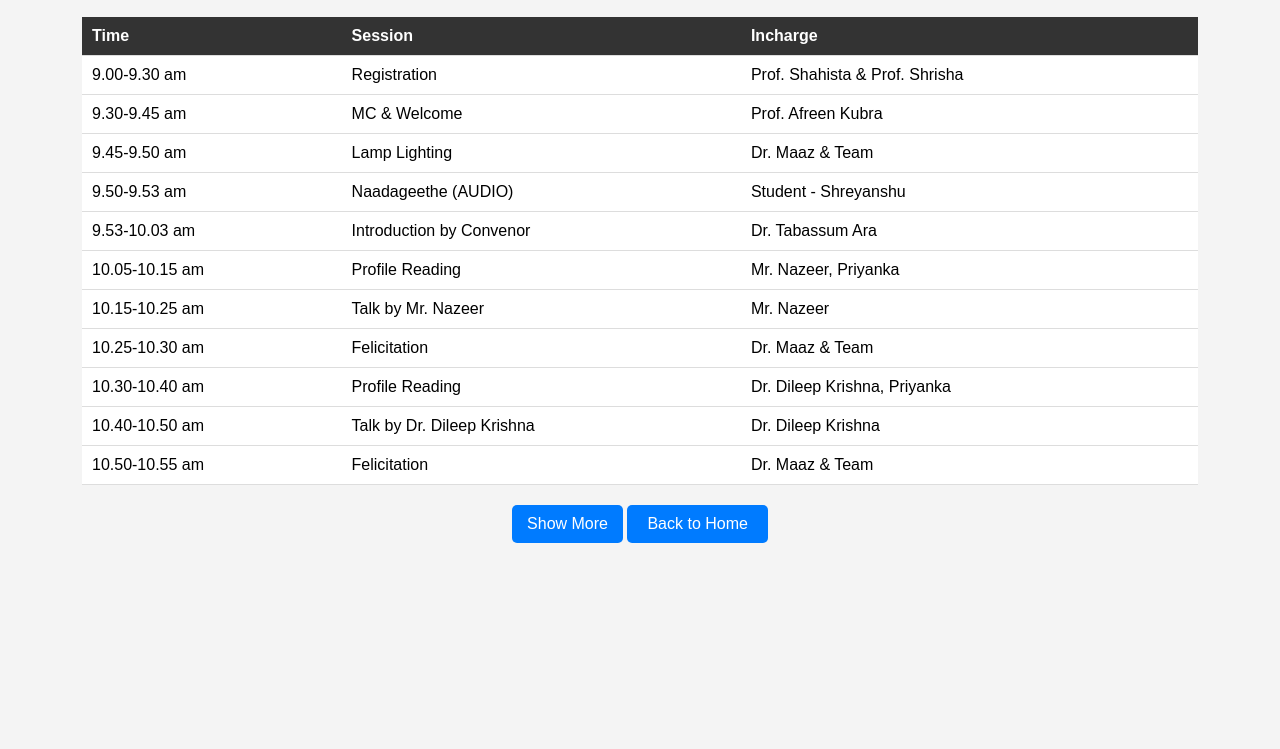
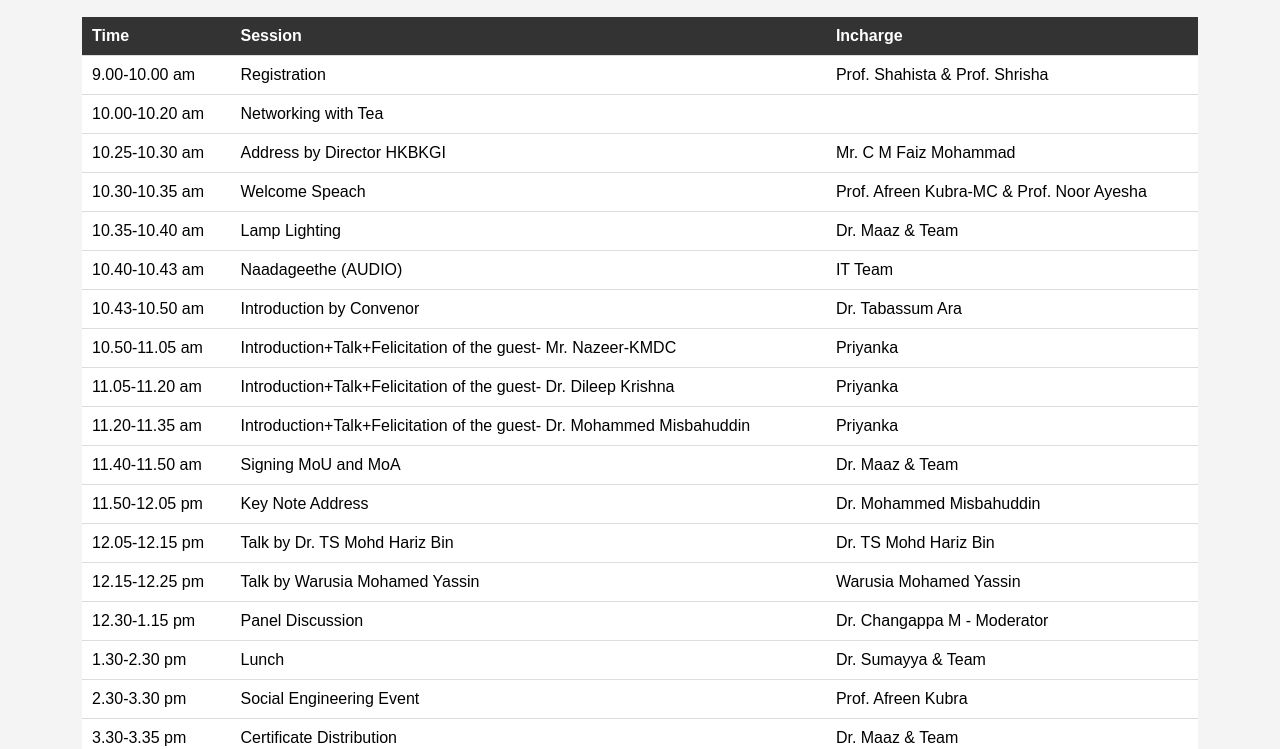
Before and after one commit to ShahistaTabassum/ICSC, a plain HTML site: page agenda.html in a window 1280 px wide. Shown: the part 51-800 px from the top of the page. Drawn offline with Linux system fonts and the light colour scheme.

Commit message:
Add files via upload

```diff
--- a/agenda.html
+++ b/agenda.html
@@ -99,18 +99,29 @@
                 </tr>
             </thead>
             <tbody>
-                <tr><td>9.00-9.30 am</td><td>Registration</td><td>Prof. Shahista & Prof. Shrisha</td></tr>
-                <tr><td>9.30-9.45 am</td><td>MC & Welcome</td><td>Prof. Afreen Kubra</td></tr>
-                <tr><td>9.45-9.50 am</td><td>Lamp Lighting</td><td>Dr. Maaz & Team</td></tr>
-                <tr><td>9.50-9.53 am</td><td>Naadageethe (AUDIO)</td><td>Student - Shreyanshu</td></tr>
-                <tr><td>9.53-10.03 am</td><td>Introduction by Convenor</td><td>Dr. Tabassum Ara</td></tr>
-                <tr><td>10.05-10.15 am</td><td>Profile Reading</td><td>Mr. Nazeer, Priyanka</td></tr>
-                <tr><td>10.15-10.25 am</td><td>Talk by Mr. Nazeer</td><td>Mr. Nazeer</td></tr>
-                <tr><td>10.25-10.30 am</td><td>Felicitation</td><td>Dr. Maaz & Team</td></tr>
-                <tr><td>10.30-10.40 am</td><td>Profile Reading</td><td>Dr. Dileep Krishna, Priyanka</td></tr>
-                <tr><td>10.40-10.50 am</td><td>Talk by Dr. Dileep Krishna</td><td>Dr. Dileep Krishna</td></tr>
-                <tr><td>10.50-10.55 am</td><td>Felicitation</td><td>Dr. Maaz & Team</td></tr>
-                <tr class="hidden"><td>10.55-11.05 am</td><td>Profile Reading</td><td>Dr. Mohammed Misbahuddin, Ayesha</td></tr>
+                <tr><td>9.00-10.00 am</td><td>Registration</td><td>Prof. Shahista & Prof. Shrisha</td></tr>
+                <tr><td>10.00-10.20 am</td><td>Networking with Tea</td><td></td></tr>
+                <tr><td>10.25-10.30 am</td><td>Address by Director HKBKGI</td><td>Mr. C M Faiz Mohammad</td></tr>
+                <tr><td>10.30-10.35 am</td><td>Welcome Speach</td><td>Prof. Afreen Kubra-MC & Prof. Noor Ayesha</td></tr>
+                <tr><td>10.35-10.40 am</td><td>Lamp Lighting</td><td>Dr. Maaz & Team</td></tr>
+                <tr><td>10.40-10.43 am</td><td>Naadageethe (AUDIO)</td><td>IT Team</td></tr>
+                <tr><td>10.43-10.50 am</td><td>Introduction by Convenor</td><td>Dr. Tabassum Ara</td></tr>
+                <tr><td>10.50-11.05 am</td><td>Introduction+Talk+Felicitation of the guest- Mr. Nazeer-KMDC</td><td>Priyanka</td></tr>
+                <tr><td>11.05-11.20 am</td><td>Introduction+Talk+Felicitation of the guest- Dr. Dileep Krishna</td><td>Priyanka</td></tr>
+                <tr><td>11.20-11.35 am</td><td>Introduction+Talk+Felicitation of the guest- Dr. Mohammed Misbahuddin</td><td>Priyanka</td></tr>
+                <tr><td>11.40-11.50 am</td><td>Signing MoU and MoA</td><td>Dr. Maaz & Team</td></tr>
+                <tr><td>11.50-12.05 pm</td><td>Key Note Address</td><td>Dr. Mohammed Misbahuddin</td></tr>
+                <tr><td>12.05-12.15 pm</td><td>Talk by Dr. TS Mohd Hariz Bin</td><td>Dr. TS Mohd Hariz Bin</td></tr>
+                <tr><td>12.15-12.25 pm</td><td>Talk by Warusia Mohamed Yassin</td><td>Warusia Mohamed Yassin</td></tr>
+                <tr><td>12.30-1.15 pm</td><td>Panel Discussion</td><td>Dr. Changappa M - Moderator</td></tr>
+                <tr><td>1.30-2.30 pm</td><td>Lunch</td><td>Dr. Sumayya & Team</td></tr>
+                <tr><td>2.30-3.30 pm</td><td>Social Engineering Event</td><td>Prof. Afreen Kubra</td></tr>
+                <tr><td>3.30-3.35 pm</td><td>Certificate Distribution</td><td>Dr. Maaz & Team</td></tr>
+                <tr><td>3.35-3.45 pm</td><td>Validitory</td><td>Prof. Sumaiya</td></tr>
+                <tr><td>3.45-4.50 pm</td><td>Photo Session</td><td>Event Organizers</td></tr>
+                <tr><td>4.50-5.00 pm</td><td>Networking with Tea</td><td></td></tr>
+
+                <!-- <tr class="hidden"><td>10.55-11.05 am</td><td>Profile Reading</td><td>Dr. Mohammed Misbahuddin, Ayesha</td></tr>
                 <tr class="hidden"><td>11.05-11.20 am</td><td>Talk by Dr. Mohammed Misbahuddin</td><td>Dr. Mohammed Misbahuddin</td></tr>
                 <tr class="hidden"><td>11.20-11.25 am</td><td>Felicitation</td><td>Dr. Maaz, Prof. Sumaiya & Team</td></tr>
                 <tr class="hidden"><td>11.25-11.30 am</td><td>Profile Reading</td><td>Warusia Mohamed Yassin, Ayesha</td></tr>
@@ -122,8 +133,7 @@
                 <tr class="hidden"><td>12.30-1.30 pm</td><td>Lunch</td><td>Prof. Sumaiya & Team</td></tr>
                 <tr class="hidden"><td>1.30-2.30 pm</td><td>Panel Discussion</td><td>Dr. Maaz & Team</td></tr>
                 <tr class="hidden"><td>2.30-3.30 pm</td><td>Social Engineering Activity</td><td>Event Organizers</td></tr>
-                <tr class="hidden"><td>3.30-3.40 pm</td><td>Vote of Thanks</td><td>Prof. Sumaiya</td></tr>
-                <tr class="hidden"><td>3.40-4.30 pm</td><td>Photo Session</td><td>Event Organizers</td></tr>
+                 -->
             </tbody>
         </table>
     </div>
```
